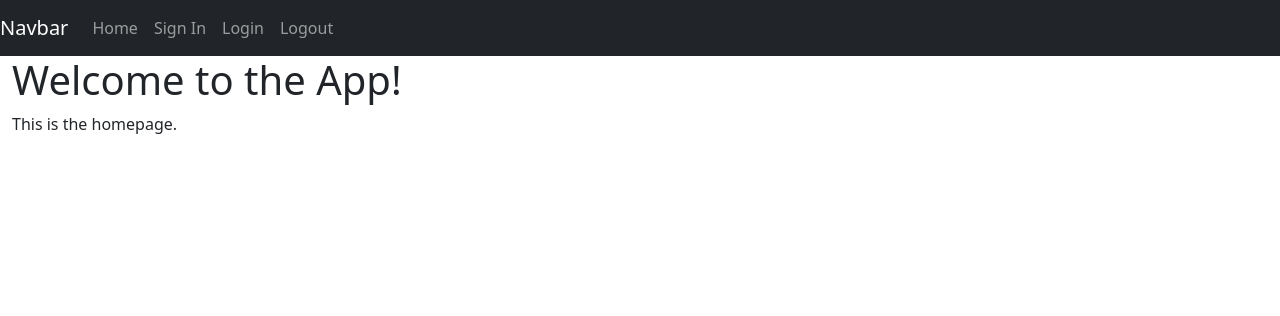
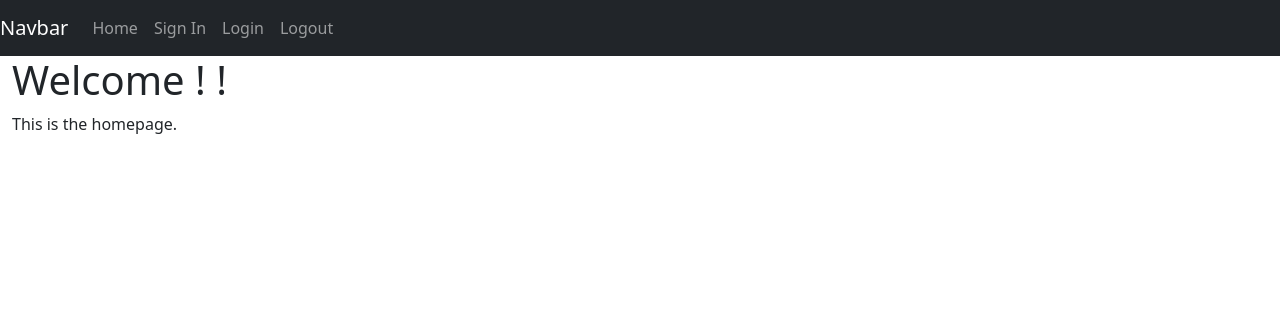
Before and after one commit to atomar1/phoenixconnect, a Flask app: page / in a window 1280 px wide. Shown: the top 316 px of the page. Run offline with Flask 3, Linux system fonts and the light colour scheme.

Commit message:
Update index.html

```diff
--- a/flaskMongoDB/application/templates/index.html
+++ b/flaskMongoDB/application/templates/index.html
@@ -1,5 +1,5 @@
 {% extends "layout.html" %}
 {% block content %}
-    <h1>Welcome to the App!</h1>
+    <h1>Welcome {% if username %}{{ username }}{% else %}!{% endif %} !</h1>
     <p>This is the homepage.</p>
 {% endblock %}
```
